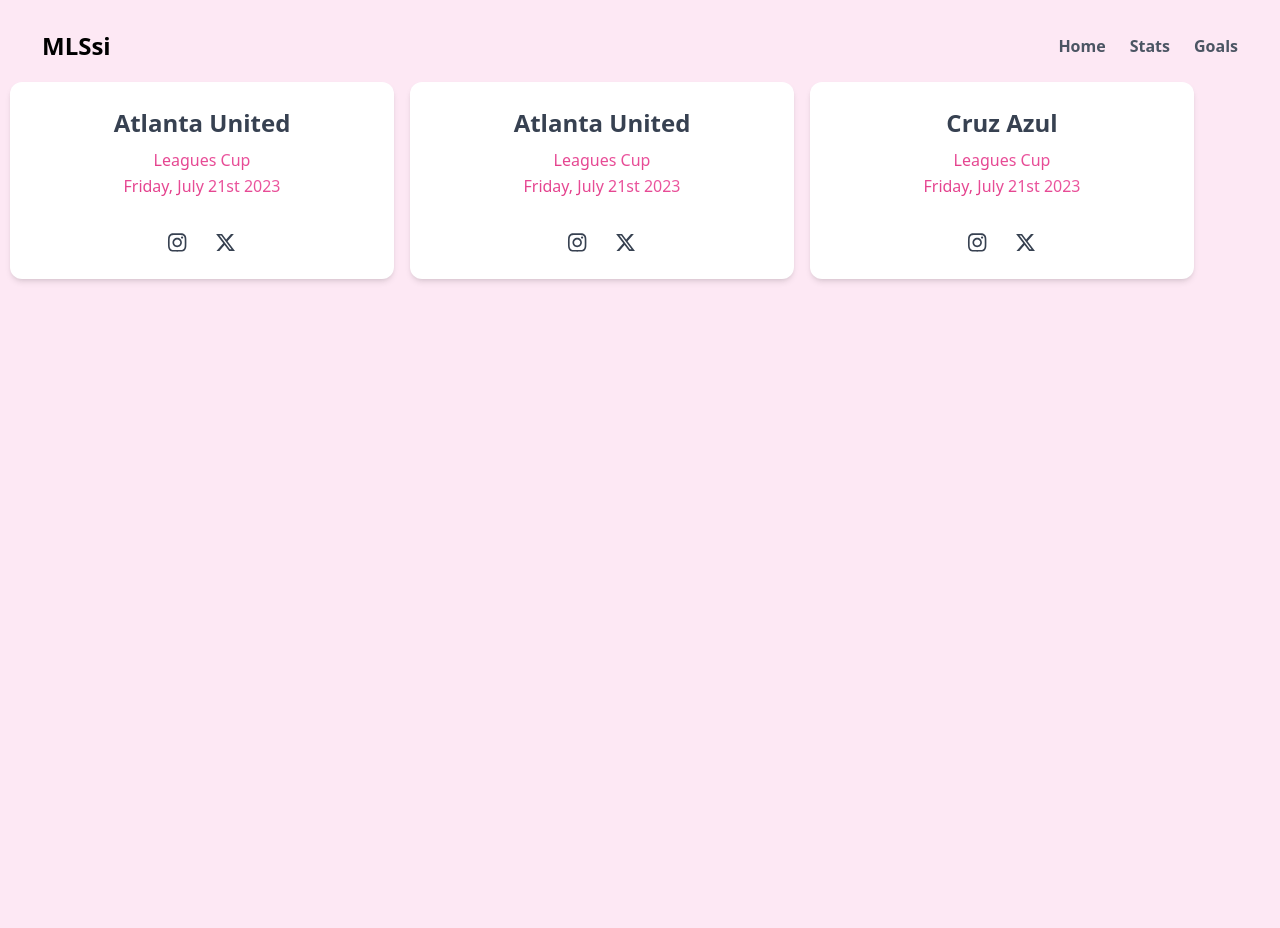
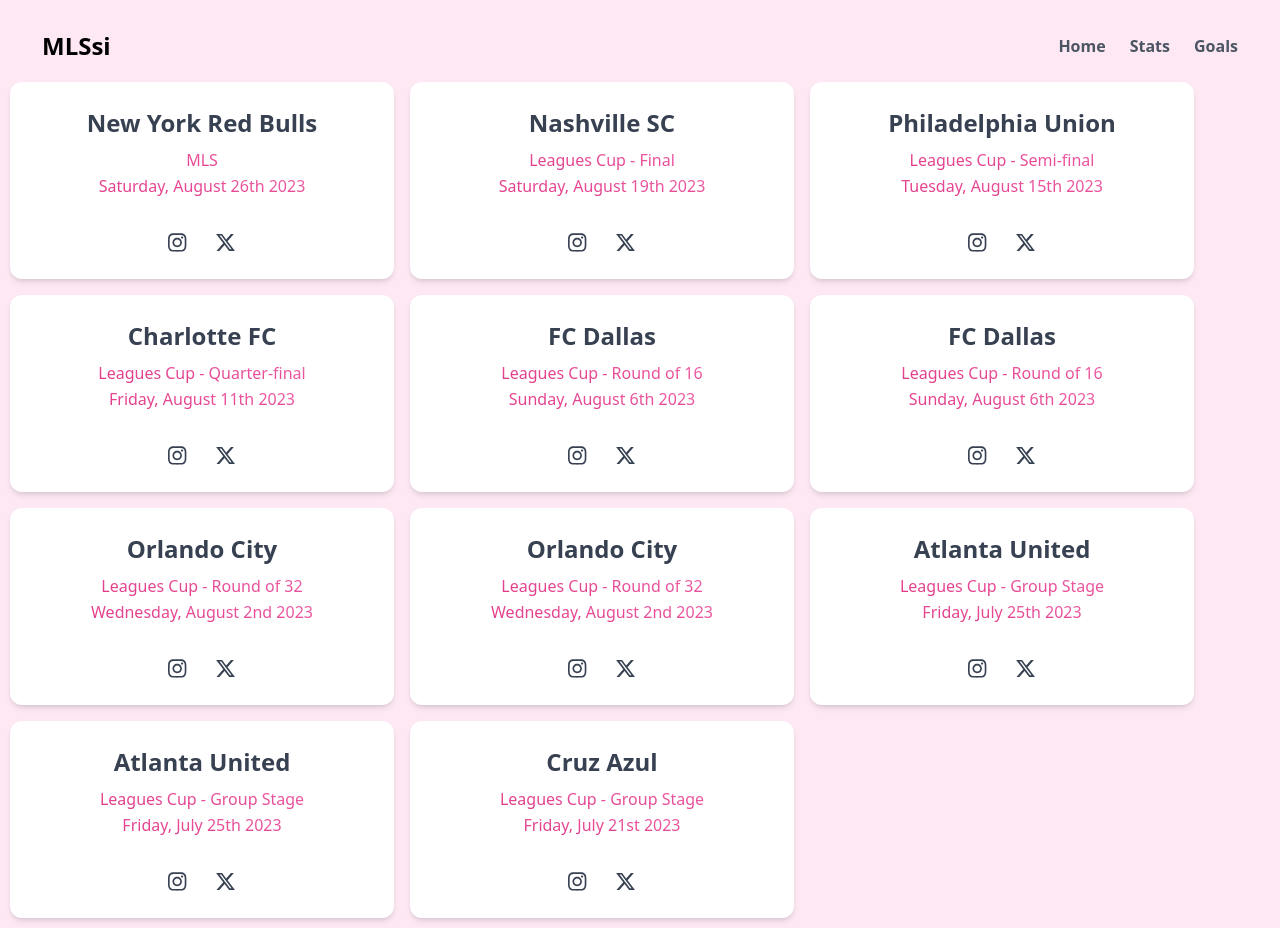
Before and after one commit to juniorq33/mlssi, a React (Create React App) app: page /Goals in a window 1280 px wide. Before the commit the page ends 800 px from the top, so only its background shows below. Built offline with nearby package versions, Linux system fonts and the light colour scheme; the HTML template or start-up script is replaced by a standard one.

Commit message:
adding all 2023 goals instagram links

```diff
--- a/src/components/Goals.jsx
+++ b/src/components/Goals.jsx
@@ -4,9 +4,17 @@
 export default function Goals () {
   return (
     <div class="flex flex-wrap gap-4 font-mono text-white text-sm font-bold leading-6 rounded-lg">
-        <GoalCard team={"Atlanta United"} competition={"Leagues Cup"} date={"Friday, July 21st 2023"}></GoalCard>
-        <GoalCard team={"Atlanta United"} competition={"Leagues Cup"} date={"Friday, July 21st 2023"}></GoalCard>
-        <GoalCard team={"Cruz Azul"} competition={"Leagues Cup"} date={"Friday, July 21st 2023"} instagramLink={"https://www.instagram.com/reel/Cu-5LcstGdr/"}></GoalCard>
+      <GoalCard team={"New York Red Bulls"} competition={"MLS"} date={"Saturday, August 26th 2023"} instagramLink={"https://www.instagram.com/reel/CwbgoQJsi46/?igsh=MXczanAxaWdrYWFs"}></GoalCard>
+      <GoalCard team={"Nashville SC"} competition={"Leagues Cup - Final"} date={"Saturday, August 19th 2023"} instagramLink={"https://www.instagram.com/reel/CwJgoGHMX3_/?igsh=aTFzcDFtYzJpdDE3"}></GoalCard>
+      <GoalCard team={"Philadelphia Union"} competition={"Leagues Cup - Semi-final"} date={"Tuesday, August 15th 2023"} instagramLink={"https://www.instagram.com/reel/Cv--9i3ue8F/?igsh=MWFlano5NHM0M3E2OA=="}></GoalCard>
+      <GoalCard team={"Charlotte FC"} competition={"Leagues Cup - Quarter-final"} date={"Friday, August 11th 2023"} instagramLink={"https://www.instagram.com/reel/Cv1CDGdsqvF/?igsh=NGtxbWpoeGVzNnZ3"}></GoalCard>
+      <GoalCard team={"FC Dallas"} competition={"Leagues Cup - Round of 16"} date={"Sunday, August 6th 2023"} instagramLink={"https://www.instagram.com/reel/CvoN_6zO3_9/?igsh=MTU2eGhidGJiNDRwOA=="}></GoalCard>
+      <GoalCard team={"FC Dallas"} competition={"Leagues Cup - Round of 16"} date={"Sunday, August 6th 2023"} instagramLink={"https://www.instagram.com/reel/CvoCh-5sstZ/?igsh=d2xtOWo1MTdiZHhz"}></GoalCard>
+      <GoalCard team={"Orlando City"} competition={"Leagues Cup - Round of 32"} date={"Wednesday, August 2nd 2023"} instagramLink={"https://www.instagram.com/reel/Cvd5C-WMu2E/?igsh=ZnFhYjFteTN0dHI="}></GoalCard>
+      <GoalCard team={"Orlando City"} competition={"Leagues Cup - Round of 32"} date={"Wednesday, August 2nd 2023"} instagramLink={"https://www.instagram.com/reel/CvdvG3QL9DC/?igsh=bm51d2phN2s5ZG1w"}></GoalCard>
+      <GoalCard team={"Atlanta United"} competition={"Leagues Cup - Group Stage"} date={"Friday, July 25th 2023"} instagramLink={"https://www.instagram.com/reel/CvI9NM_rNNL/?igsh=MThoZXlweTRqdnBnaQ=="}></GoalCard>
+      <GoalCard team={"Atlanta United"} competition={"Leagues Cup - Group Stage"} date={"Friday, July 25th 2023"} instagramLink={"https://www.instagram.com/reel/CvI7ptxtiLp/?igsh=OWpycDN3Zmk5dHg0"}></GoalCard>
+      <GoalCard team={"Cruz Azul"} competition={"Leagues Cup - Group Stage"} date={"Friday, July 21st 2023"} instagramLink={"https://www.instagram.com/reel/Cu-5LcstGdr/"}></GoalCard>
     </div>
   )
 }
```
